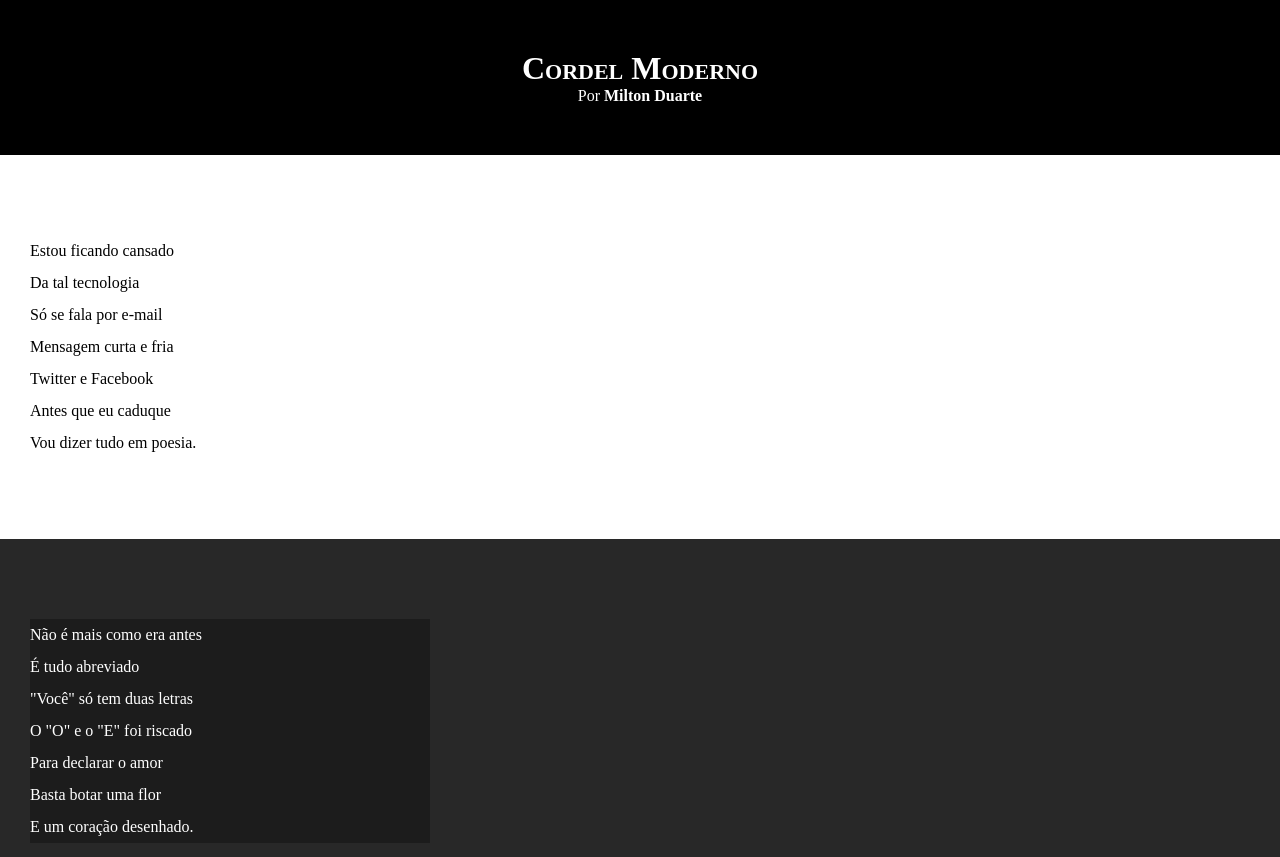
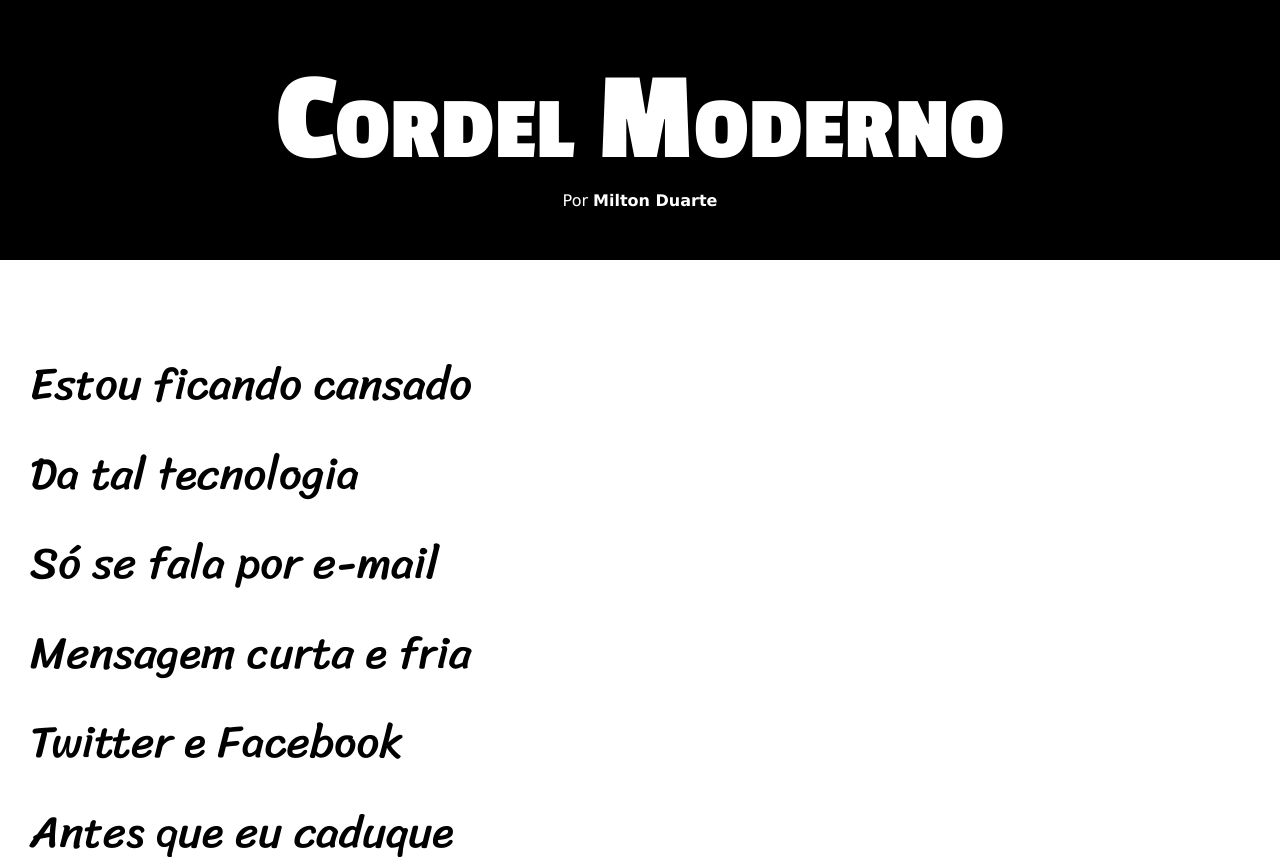
Before and after one commit to JrBazilio/HTML-CSS, a plain HTML site: page Desafios/modulo-02/d012/index.html in a window 1280 px wide. Shown: the top 857 px of the page. Drawn offline with Linux system fonts and the light colour scheme.

Commit message:
Atualização de estilos desafio 12

```diff
--- a/Desafios/modulo-02/d012/estilo/style.css
+++ b/Desafios/modulo-02/d012/estilo/style.css
@@ -1,13 +1,23 @@
 @charset "UTF-8";
+
+@import url('https://fonts.googleapis.com/css2?family=Passion+One:wght@400;700;900&family=Sriracha&display=swap');
+
+:root {
+    --fonte1: Verdana, Geneva, Tahoma, sans-serif;
+    --fonte2: "Passion One", sans-serif;
+    --fonte3: "Sriracha", cursive;
+}
 
 * {
     margin: 0px;
     padding: 0px;
+    font-size: 1em;
 }
 
 html, body {
     min-height: 100vh;
     background-color: darkgray;
+    font-family: var(--fonte1);
 }
 
 header {
@@ -19,6 +29,8 @@ header {
 header > h1 {
     padding-top: 50px;
     font-variant: small-caps;
+    font-family: var(--fonte2);
+    font-size: 10vw;
 }
 
 header > p {
@@ -40,6 +52,8 @@ section {
     padding-bottom: 10vh;
     line-height: 2em;
     padding-left: 30px;
+    font-family: var(--fonte3);
+    font-size: 3.5vw;
 }
 
 section.normal {
@@ -54,7 +68,8 @@ section.imagem {
 
 section.imagem > p {
     background-color: #0000004e;
-    max-width: 400px;
+    display: inline-block;
+    padding: 5px;
 }
 
 footer {
```
